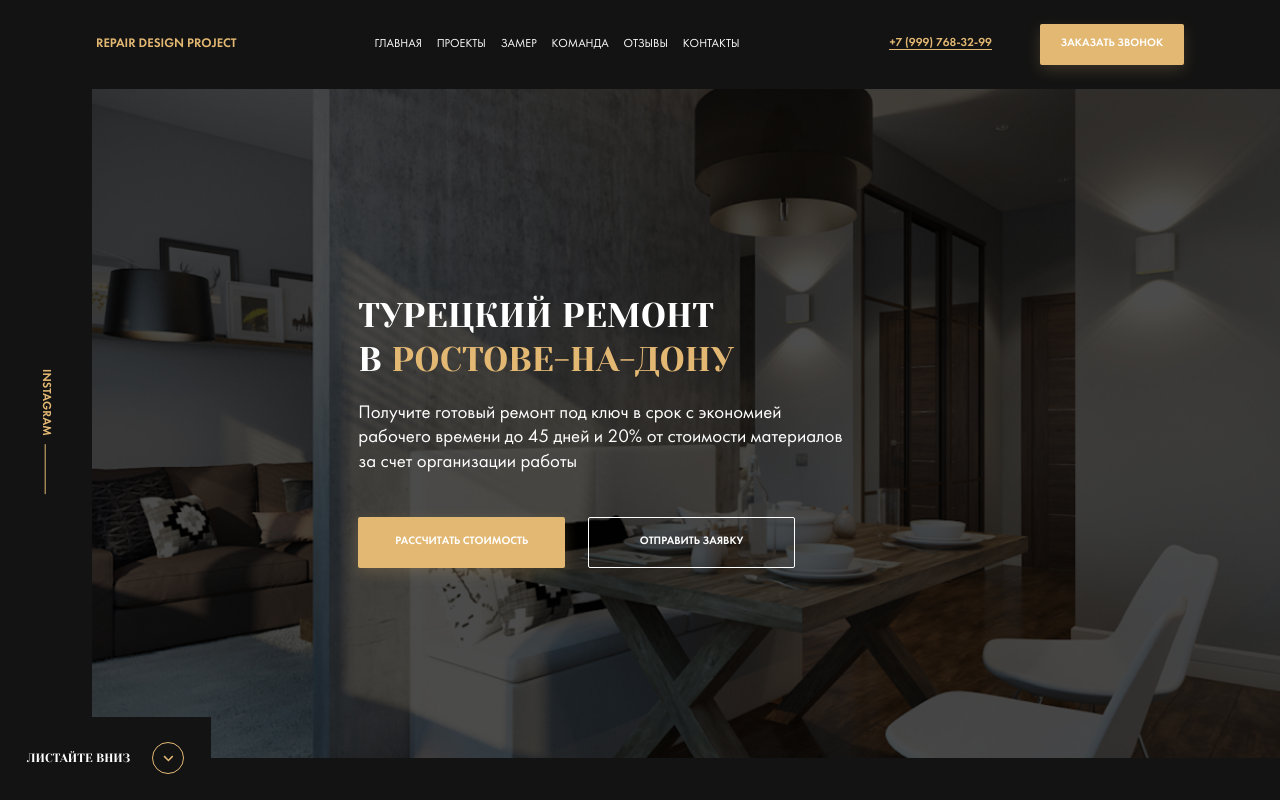
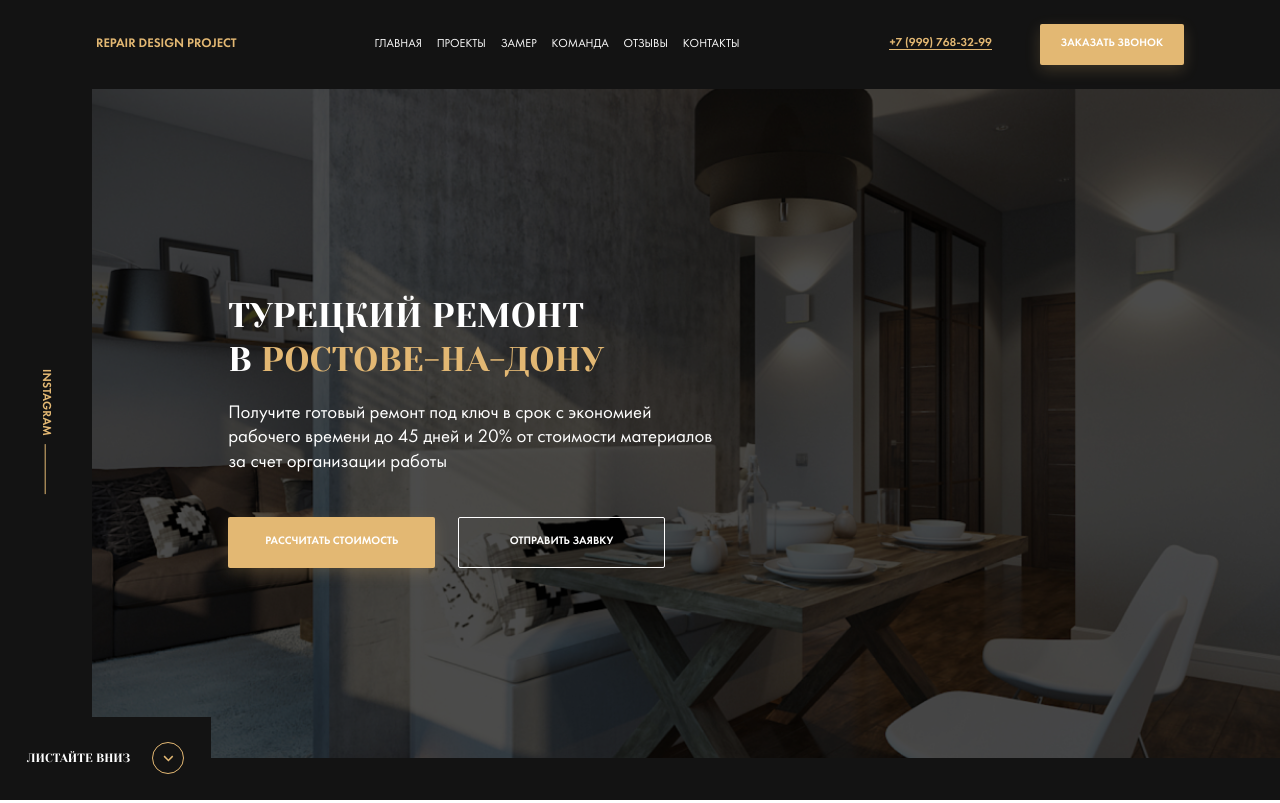
Before and after one commit to Jenshenwebdes/Repair_design, a website: page index.html in a window 1280 px wide. Shown: the top 803 px of the page. Drawn offline with Linux system fonts and the light colour scheme; files whose address does not match are found by name.

Commit message:
fixed: hero__content padding-left: 4.28

```diff
--- a/sass/templates/_hero.sass
+++ b/sass/templates/_hero.sass
@@ -15,7 +15,7 @@
         background:  $dark url('../img/hero-bg.jpg') no-repeat      center / cover
         width: 100%
         position: relative
-        padding-left: 16rem
+        padding-left: 4.28rem
         justify-content: center
         &::before
            content: ''
```
Also changed, not shown: css/style.css.
